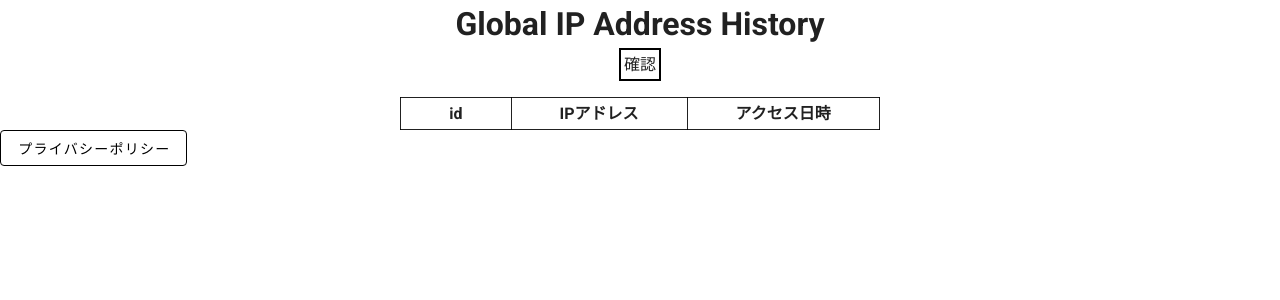
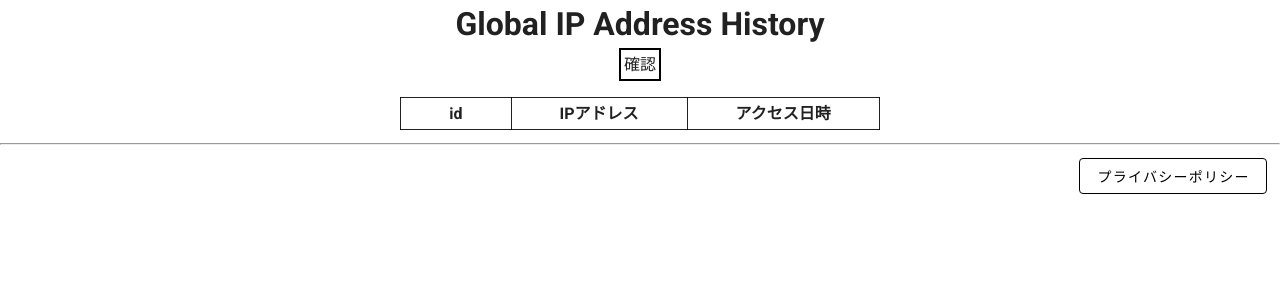
Before and after one commit to kubotama/glipah, a Vue app: page / in a window 1280 px wide. Shown: the top 300 px of the page. Built offline with nearby package versions, Linux system fonts and the light colour scheme.

Commit message:
ボタンを右下に配置する
v-btnを右寄せにするために、上位のdivのclassにtext-rightを割り当てている。

```diff
--- a/src/components/GlipahUi.vue
+++ b/src/components/GlipahUi.vue
@@ -22,9 +22,11 @@
         </tbody>
       </table>
     </div>
+    <hr class="border-line" />
+    <div class="text-right dialog-privacy">
       <v-dialog v-model="dialog" width="500">
         <template v-slot:activator="{ on }">
-        <v-btn color="black" dark v-on="on" outlined>
+          <v-btn color="black" dark v-on="on" outlined id="buttonPrivacy">
             プライバシーポリシー
           </v-btn>
         </template>
@@ -60,6 +62,7 @@
           </v-card-actions>
         </v-card>
       </v-dialog>
+    </div>
   </div>
 </template>
 
@@ -206,4 +209,17 @@ h1 {
   border-style: solid;
   padding: 2pt;
 }
+#buttonPrivacy {
+  margin-left: auto;
+  margin-right: 0px;
+}
+.border-line {
+  margin-top: 10pt;
+  margin-bottom: 10pt;
+}
+
+.dialog-privacy {
+  margin-right: 10pt;
+  margin-bottom: 10pt;
+}
 </style>
```
Lines whose indentation alone changed are shown as unchanged.
